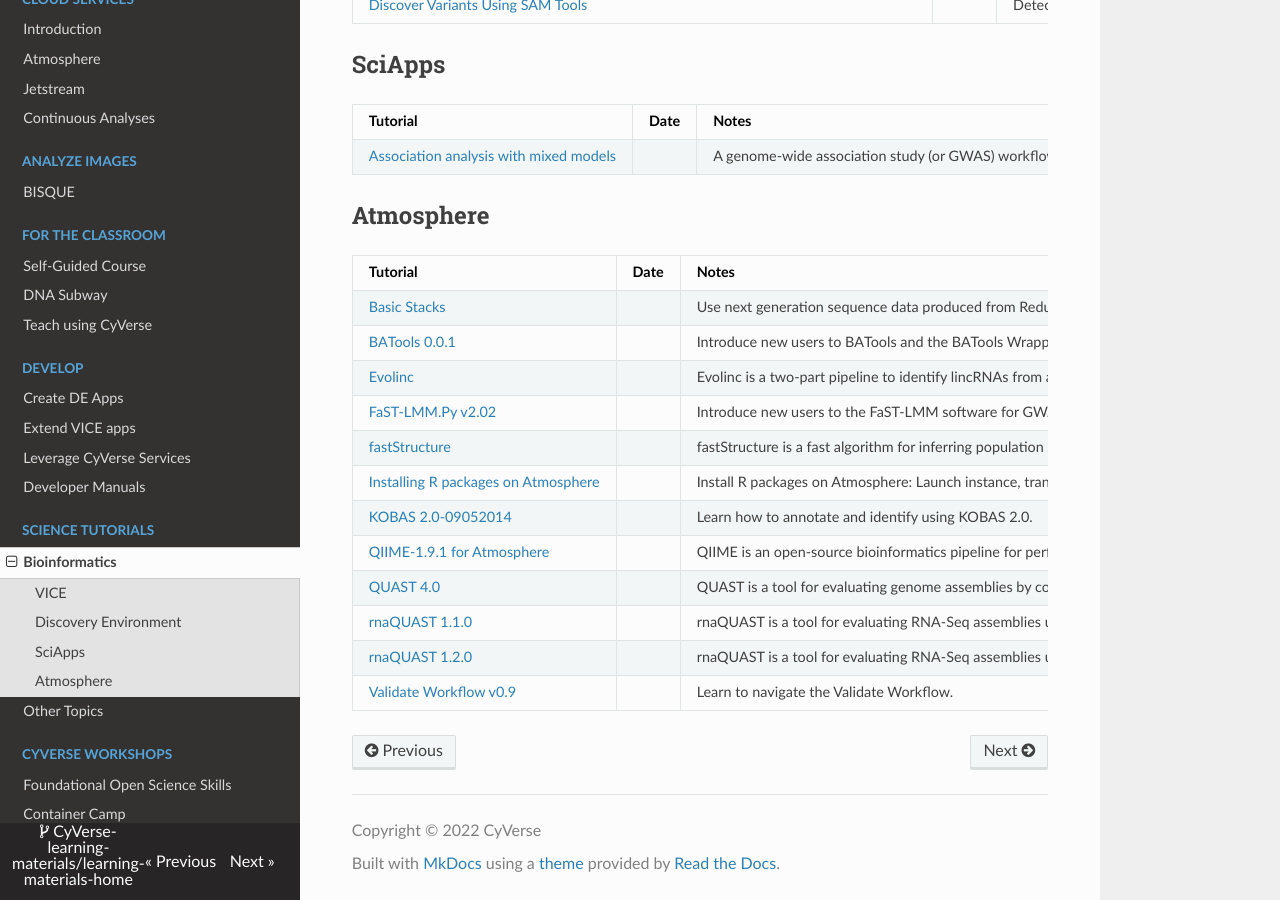
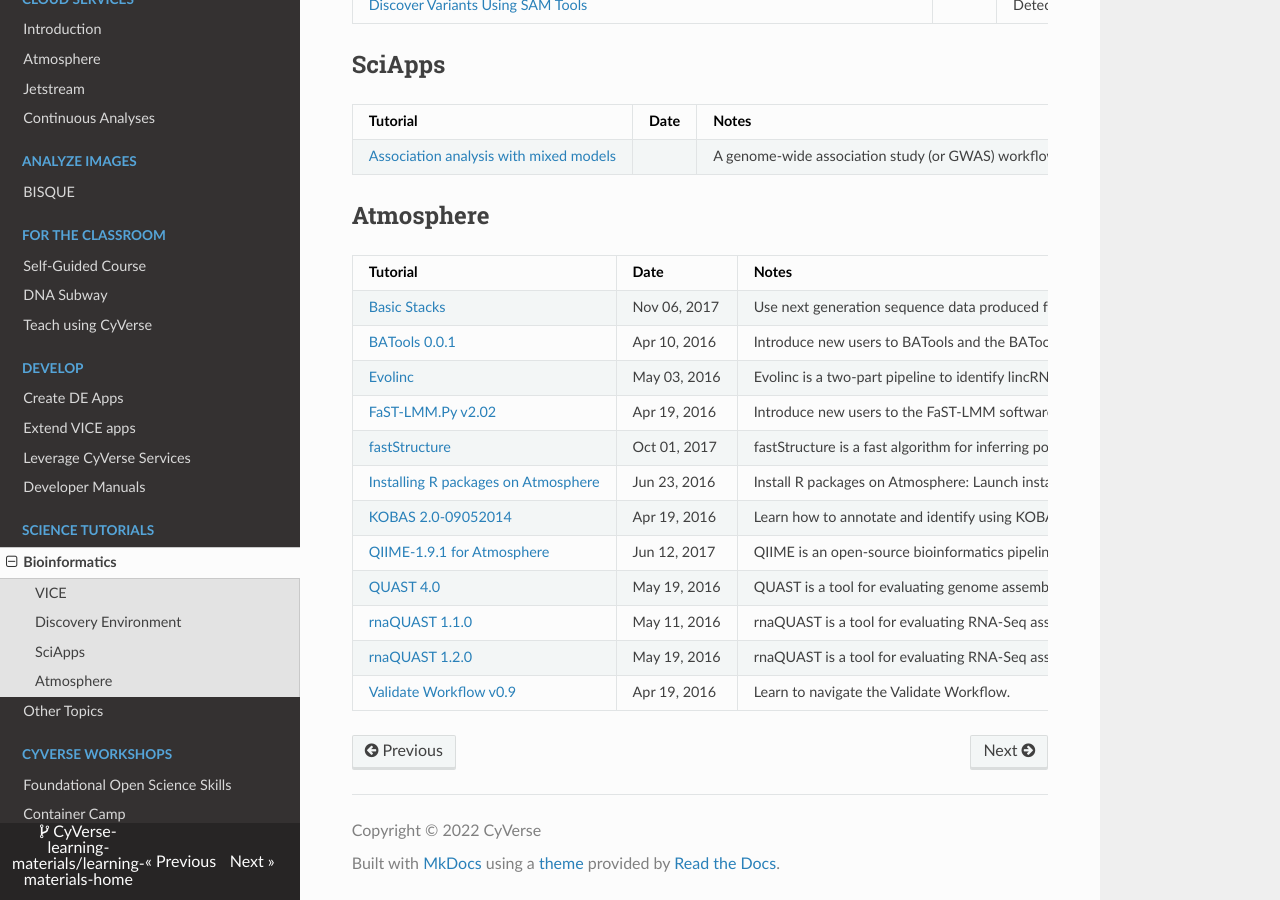
Before and after one commit to CyVerse-learning-materials/learning-materials-home, an MkDocs documentation site: the page built from docs/bioinformatics_tutorials.md, in a window 1280 px wide and 900 px high, scrolled down 1009 px. Built offline with MkDocs 1.6.1, drawn with Linux system fonts in a browser that asks for light colours; nearby versions of some CDN libraries; a script that is not in the unit is left out.

Commit message:
Added tutorial dates

```diff
--- a/docs/bioinformatics_tutorials.md
+++ b/docs/bioinformatics_tutorials.md
@@ -39,15 +39,15 @@
 
 | Tutorial | Date |	Notes |
 |----------|------|-------|
-| [Basic Stacks](https://wiki.cyverse.org/wiki/pages/viewpage.action?pageId=14586386){target=_blank} | | Use next generation sequence data produced from Reduced Representation Libraries (RRL) such as Restriction site associated (RAD) tags. |
-| [BATools 0.0.1](https://wiki.cyverse.org/wiki/pages/editpage.action?pageId=11443702){target=_blank} | |	Introduce new users to BATools and the BATools Wrapper Script. |
-| [Evolinc](https://wiki.cyverse.org/wiki/pages/viewpage.action?pageId=22677526){target=_blank} | |	Evolinc is a two-part pipeline to identify lincRNAs from an assembled transcriptome file (.gtf output from cufflinks) and then determine the extent to which those lincRNAs are conserved in the genome and transcriptome of other species. |
-| [FaST-LMM.Py v2.02](https://wiki.cyverse.org/wiki/pages/viewpage.action?pageId=12884250){target=_blank} | |	Introduce new users to the FaST-LMM software for GWAS analysis. |
-| [fastStructure](https://wiki.cyverse.org/wiki/display/TUT/fastStructure+using+Atmosphere){target=_blank} | |	fastStructure is a fast algorithm for inferring population structure from large SNP genotype data. It is based on a variational Bayesian framework for posterior inference and is written in Python2.x. |
-| [Installing R packages on Atmosphere](https://wiki.cyverse.org/wiki/pages/viewpage.action?pageId=11445211){target=_blank} | |	Install R packages on Atmosphere: Launch instance, transfer files to instance, install R package, request imaging. |
-| [KOBAS 2.0-09052014](https://wiki.cyverse.org/wiki/pages/viewpage.action?pageId=12223187){target=_blank} | |	Learn how to annotate and identify using KOBAS 2.0. |
-| [QIIME-1.9.1 for Atmosphere](https://wiki.cyverse.org/wiki/display/TUT/QIIME-1.9.1+using+Atmosphere){target=_blank} | |	QIIME is an open-source bioinformatics pipeline for performing microbiome analysis from raw DNA |sequencing data. QIIME is designed to take users from raw sequencing data generated on the Illumina or other platforms through publication quality graphics and statistics. QIIME has been applied to studies based on billions of sequences from tens of thousands of samples. |
-| [QUAST 4.0](https://wiki.cyverse.org/wiki/display/TUT/QUAST+4.0+Using+Atmosphere){target=_blank} | |	QUAST is a tool for evaluating genome assemblies by computing various metrics. |
-| [rnaQUAST 1.1.0](https://wiki.cyverse.org/wiki/display/TUT/rnaQUAST+1.1.0+using+Atmosphere){target=_blank} | |	rnaQUAST is a tool for evaluating RNA-Seq assemblies using reference genome and gene data database. In addition, rnaQUAST is also capable of estimating gene database coverage by raw reads and de novo quality assessment using third-party software (STAR, TopHat, GMAP etc.). |
-| [rnaQUAST 1.2.0](https://wiki.cyverse.org/wiki/display/TUT/rnaQUAST+1.1.0+using+Atmosphere){target=_blank} | |	rnaQUAST is a tool for evaluating RNA-Seq assemblies using reference genome and gene data database. In addition, rnaQUAST is also capable of estimating gene database coverage by raw reads and de novo quality assessment using third-party software (STAR, TopHat, GMAP etc.). |
-| [Validate Workflow v0.9](https://wiki.cyverse.org/wiki/pages/viewpage.action?pageId=21139103){target=_blank} | |	Learn to navigate the Validate Workflow. |
+| [Basic Stacks](https://wiki.cyverse.org/wiki/pages/viewpage.action?pageId=14586386){target=_blank} | Nov 06, 2017| Use next generation sequence data produced from Reduced Representation Libraries (RRL) such as Restriction site associated (RAD) tags. |
+| [BATools 0.0.1](https://wiki.cyverse.org/wiki/pages/editpage.action?pageId=11443702){target=_blank} | Apr 10, 2016 |	Introduce new users to BATools and the BATools Wrapper Script. |
+| [Evolinc](https://wiki.cyverse.org/wiki/pages/viewpage.action?pageId=22677526){target=_blank} | May 03, 2016|	Evolinc is a two-part pipeline to identify lincRNAs from an assembled transcriptome file (.gtf output from cufflinks) and then determine the extent to which those lincRNAs are conserved in the genome and transcriptome of other species. |
+| [FaST-LMM.Py v2.02](https://wiki.cyverse.org/wiki/pages/viewpage.action?pageId=12884250){target=_blank} | Apr 19, 2016 |	Introduce new users to the FaST-LMM software for GWAS analysis. |
+| [fastStructure](https://wiki.cyverse.org/wiki/display/TUT/fastStructure+using+Atmosphere){target=_blank} | Oct 01, 2017|	fastStructure is a fast algorithm for inferring population structure from large SNP genotype data. It is based on a variational Bayesian framework for posterior inference and is written in Python2.x. |
+| [Installing R packages on Atmosphere](https://wiki.cyverse.org/wiki/pages/viewpage.action?pageId=11445211){target=_blank} | Jun 23, 2016|	Install R packages on Atmosphere: Launch instance, transfer files to instance, install R package, request imaging. |
+| [KOBAS 2.0-09052014](https://wiki.cyverse.org/wiki/pages/viewpage.action?pageId=12223187){target=_blank} | Apr 19, 2016|	Learn how to annotate and identify using KOBAS 2.0. |
+| [QIIME-1.9.1 for Atmosphere](https://wiki.cyverse.org/wiki/display/TUT/QIIME-1.9.1+using+Atmosphere){target=_blank} | Jun 12, 2017 |	QIIME is an open-source bioinformatics pipeline for performing microbiome analysis from raw DNA |sequencing data. QIIME is designed to take users from raw sequencing data generated on the Illumina or other platforms through publication quality graphics and statistics. QIIME has been applied to studies based on billions of sequences from tens of thousands of samples. |
+| [QUAST 4.0](https://wiki.cyverse.org/wiki/display/TUT/QUAST+4.0+Using+Atmosphere){target=_blank} | May 19, 2016 |	QUAST is a tool for evaluating genome assemblies by computing various metrics. |
+| [rnaQUAST 1.1.0](https://wiki.cyverse.org/wiki/display/TUT/rnaQUAST+1.1.0+using+Atmosphere){target=_blank} | May 11, 2016 |	rnaQUAST is a tool for evaluating RNA-Seq assemblies using reference genome and gene data database. In addition, rnaQUAST is also capable of estimating gene database coverage by raw reads and de novo quality assessment using third-party software (STAR, TopHat, GMAP etc.). |
+| [rnaQUAST 1.2.0](https://wiki.cyverse.org/wiki/display/TUT/rnaQUAST+1.1.0+using+Atmosphere){target=_blank} | May 19, 2016 |	rnaQUAST is a tool for evaluating RNA-Seq assemblies using reference genome and gene data database. In addition, rnaQUAST is also capable of estimating gene database coverage by raw reads and de novo quality assessment using third-party software (STAR, TopHat, GMAP etc.). |
+| [Validate Workflow v0.9](https://wiki.cyverse.org/wiki/pages/viewpage.action?pageId=21139103){target=_blank} | Apr 19, 2016|	Learn to navigate the Validate Workflow. |
```
